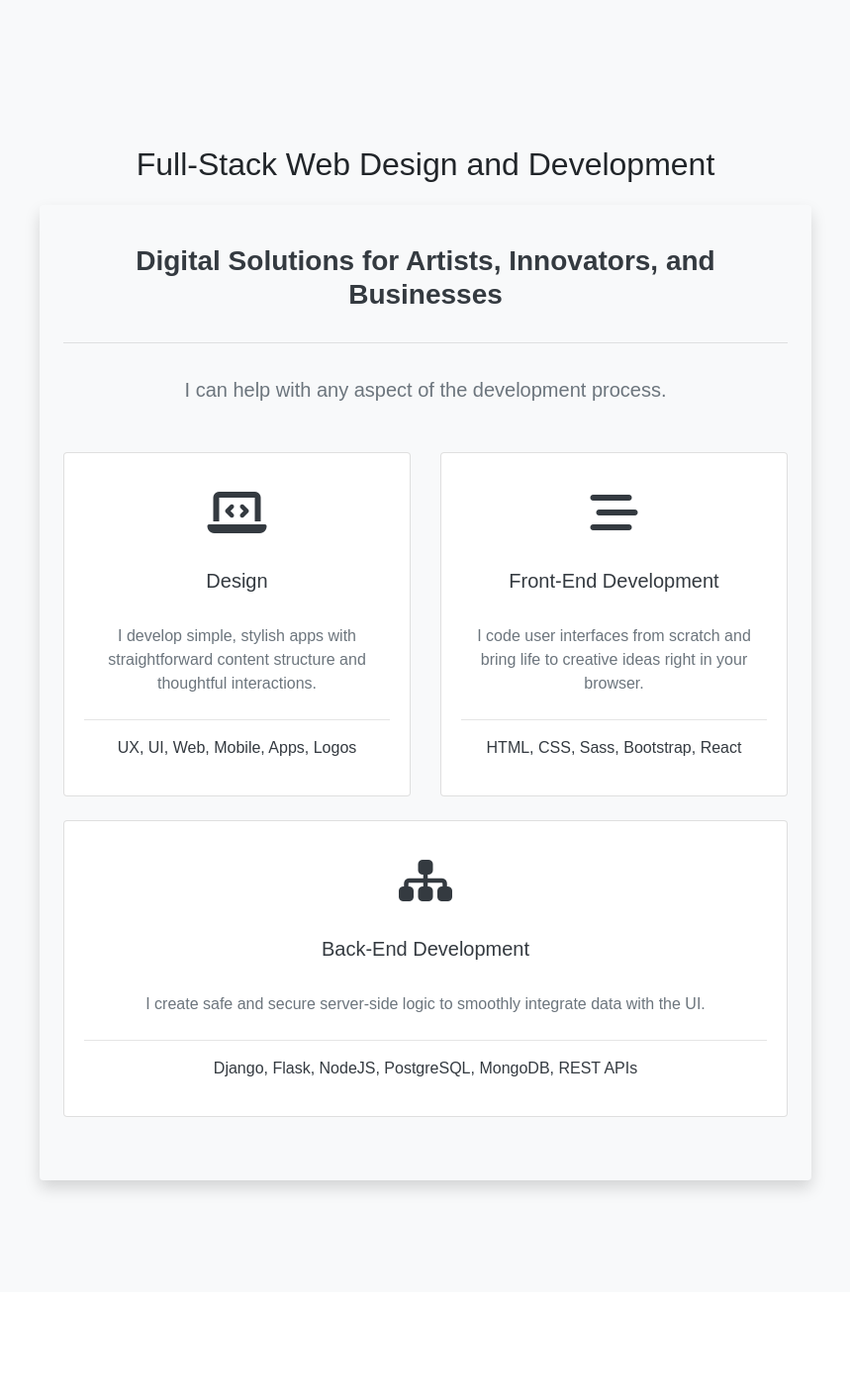
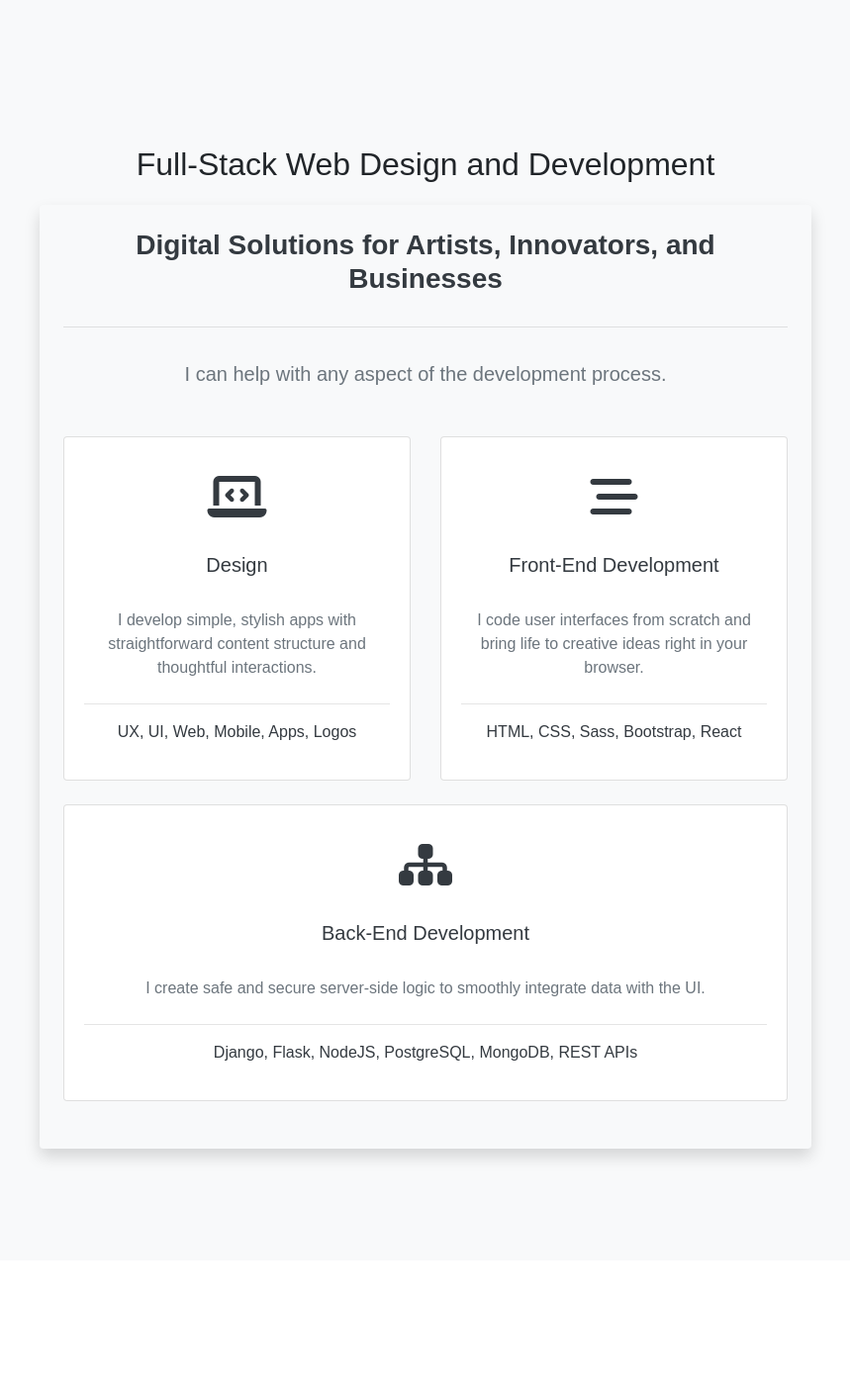
Before and after one commit to jharris711/portfolio, a Django app: page /about/ in a window 1280 px wide. Shown: the part 515-1925 px from the top of the page at 99% size, without its empty margins (210-1069 px from the left). Run offline with Django 3.2, Linux system fonts and the light colour scheme; parts of the project's set-up code (start-up, migrations or seed data) failed here and were passed over; some libraries are stand-ins or nearby versions; some web fonts are replaced.

Commit message:
favicon/layout fix

```diff
--- a/templates/about.html
+++ b/templates/about.html
@@ -23,12 +23,12 @@
 <div class="site-section bg-light animate__animated animate__fadeIn" id="site-section">
 	<div class="container p-0">
 		<div class="row mt-3 text-center align-items-center justify-content-center">
-			<div class="col-8 m-0 p-0 animate__animated animate__backInUp">
+			<div class="col-md-8 m-0 p-0 animate__animated animate__backInUp">
 				<h1 class="animate__animated animate__backInRight">Full-Stack Web Design and Development</h1>
 				<!-- Jumbotron -->
 				<div class="card bg-light shadow border-0 mt-3 text-center align-items-center justify-content-center animate__animated" id="landing-project-jumbo">
 					<div class="text-dark text-center py-4 px-4">
-	  					<div class="py-3">
+	  					<div class="">
 							<!-- Content -->
 							<section>
                                 <h3 class="font-weight-bold text-center dark-grey-text pb-2 animate__animated animate__bounceInRight">Digital Solutions for Artists, Innovators, and Businesses</h3>
@@ -36,7 +36,7 @@
 								<p class="lead text-center text-muted pt-2 mb-5 animate__animated animate__bounceInLeft">I can help with any aspect of the development process.</p>
 								<div class="row">
 									<!-- Panel -->
-									<div class="col-6 mb-4 animate__animated animate__backInLeft">
+									<div class="col-md-6 mb-4 animate__animated animate__backInLeft">
 										<!-- Card -->
 										<div class="card text-center">
 											<div class="card-body">
@@ -51,7 +51,7 @@
 									</div>
 									<!-- Panel -->
 									<!-- Panel -->
-									<div class="col-6 mb-4 animate__animated animate__backInRight">
+									<div class="col-md-6 mb-4 animate__animated animate__backInRight">
 										<!-- Card -->
 										<div class="card text-center">
 											<div class="card-body">
@@ -98,15 +98,14 @@
 <div class="site-section bg-white animate__animated animate__fadeIn" id="site-section">
     <div class="container p-0">
 		<div class="row mt-3 text-center align-items-center justify-content-center">
-			<div class="col-md-8 m-0 p-0 animate__animated animate__backInUp">
+			<div class="col-8 m-0 p-0 animate__animated animate__backInUp">
 				<h1 class="animate__animated animate__backInRight">Professional Story</h1>
 				<!-- Jumbotron -->
 				<div class="card bg-light shadow border-0 mt-3 text-center align-items-center justify-content-center animate__animated" id="landing-project-jumbo">
 					<div class="text-dark text-center py-5 px-4">
-
-                        <!-- Content -->
+						<!-- Content -->
+						<h5 class="text-muted mb-3 pb-2">Read my Developer Story on Stack Overflow or check out my connections on LinkedIn</h5>
                         <div class="card-deck">
-                            <h5 class="text-muted mb-3 pb-2">Read my Developer Story on Stack Overflow or check out my connections on LinkedIn</h5>
                             <a href="https://www.facebook.com/jharriswebdev/" class="nav-item text-secondary card shadow bg-light animate__animated animate__backInLeft" target="_blank">
                                 <div class="card-body">
                                     <h5 class="card-title"><i class="fab fa-stack-overflow fa-3x"></i></h5>
```
Also changed, not shown: 1 other file.
